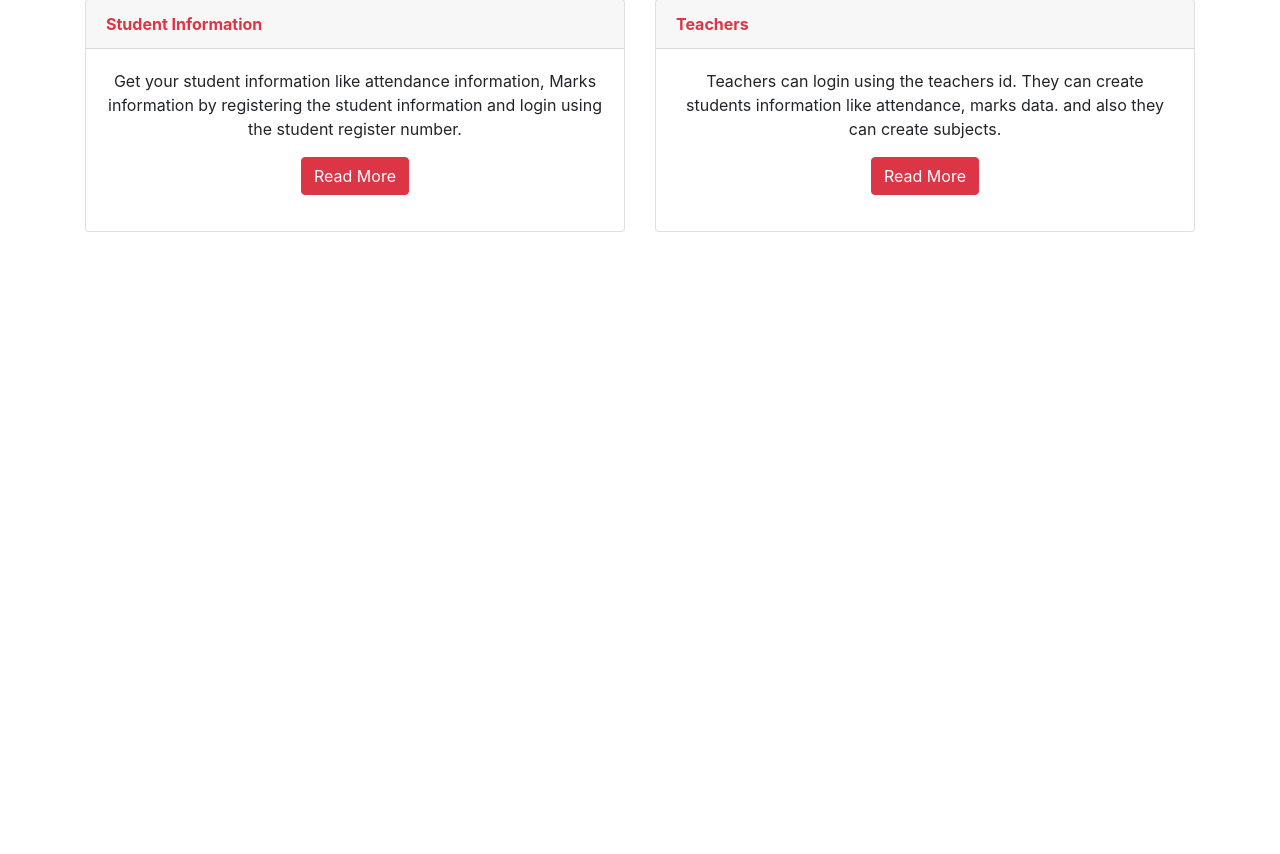
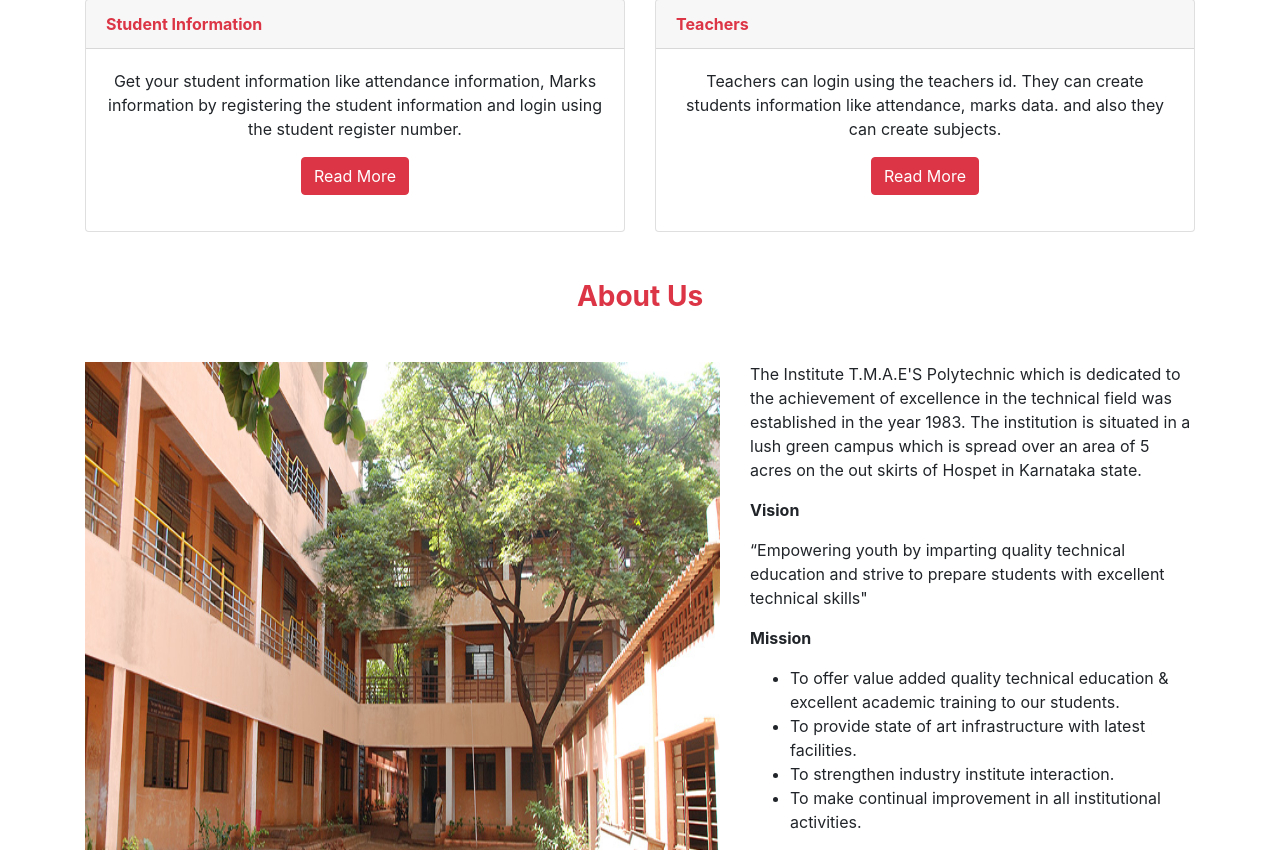
Before and after one commit to basavarajms03/parent_connect, a PHP site: page / in a window 1280 px wide. Shown: the part 233-1087 px from the top of the page. Before the commit the page ends 465 px from the top, so only its background shows below. Run offline with PHP 8.4, Linux system fonts and the light colour scheme.

Commit message:
changes has been added contact us and baout value has been added

```diff
--- a/index.php
+++ b/index.php
@@ -44,7 +44,7 @@ include('./db/dbcon.php');
                     <a class="nav-link" href="#">Home </a>
                 </li>
                 <li class="nav-item">
-                    <a class="nav-link" href="#">About</a>
+                    <a class="nav-link" href="#about">About</a>
                 </li>
                 <li class="nav-item">
                     <a class="nav-link" href="./departments/index.php">Department Login</a>
@@ -56,13 +56,13 @@ include('./db/dbcon.php');
                     <a class="nav-link" href="./parents/">Parent Login</a>
                 </li>
                 <li class="nav-item">
-                    <a class="nav-link" href="#">Contact </a>
+                    <a class="nav-link" href="#contact">Contact </a>
                 </li>
             </ul>
         </div>
     </nav>
 </body>
-<div class="container mt-3">
+<div class="container mt-3 mb-5">
     <div class="row">
         <div class="col-md-2">
             <img src="./images/1568389948615.jpg" width="100%" />
@@ -103,6 +103,46 @@ include('./db/dbcon.php');
             </div>
         </div>
     </div>
+    <div class="mt-5">
+        <h3 class="text-danger mb-5 text-center font-weight-bold" id="about">About Us</h3>
+        <div class="row">
+            <div class="col-md-7">
+                <img src="./images/about-college.jpg" alt="About College" width="100%" height="100%">
+            </div>
+            <div class="col-md-5">
+                <p>The Institute T.M.A.E'S Polytechnic which is dedicated to the achievement
+                    of excellence in the technical field was established in the year 1983.
+                    The institution is situated in a lush green campus which is spread over
+                    an area of 5 acres on the out skirts of Hospet in Karnataka state.</p>
+                <p class="font-weight-bold">Vision</p>
+                <p>“Empowering youth by imparting quality technical education and strive to
+                    prepare students with excellent technical skills"</p>
+                <p class="font-weight-bold">Mission</p>
+                <ul class="style-none">
+                    <li>To offer value added quality technical education &
+                        excellent academic training to our students.</li>
+                    <li>To provide state of art infrastructure with latest facilities.</li>
+                    <li>To strengthen industry institute interaction.</li>
+                    <li>To make continual improvement in all institutional activities.</li>
+                </ul>
+            </div>
+        </div>
+    </div>
+    <div class="mt-5">
+        <h3 class="text-danger mb-5 text-center font-weight-bold" id="contact">Contact Us</h3>
+        <div class="row">
+            <div class="col-md-3">
+                <p class="text-success font-weight-bold">T.M.A.E.Society’s Polytechnic</p>
+                <p class="mt-0 mb-0">Ballari Road, Hosapete - 583 201.</p>
+                <p class="mt-0 mb-0">Ballari Dist, Karnataka, India</p>
+                <p class="text-danger mt-0 mb-0">info@tmaespolytechnichpt.com</p>
+                <p class="text-danger mt-0 mb-0">tmaespoly316@gmail.com</p>
+            </div>
+            <div class="col-md-9">
+                <iframe style="border: 1px solid #e4e4e4; padding: 4px; background: #fff;" src="https://www.google.com/maps/embed?pb=!1m18!1m12!1m3!1d3849.1091511419245!2d76.39841481438579!3d15.261842264622096!2m3!1f0!2f0!3f0!3m2!1i1024!2i768!4f13.1!3m3!1m2!1s0x3bb9d6848890f269%3A0xec569f9deb6420b6!2sT.M.A.E.S+Diploma+Polytechnic+College!5e0!3m2!1sen!2sin!4v1508153383152" width="95%" height="300px" frameborder="0" allowfullscreen=""></iframe>
+            </div>
+        </div>
+    </div>
 </div>
 
 </html>
```
Also changed, not shown: images/about-college.jpg (added).
